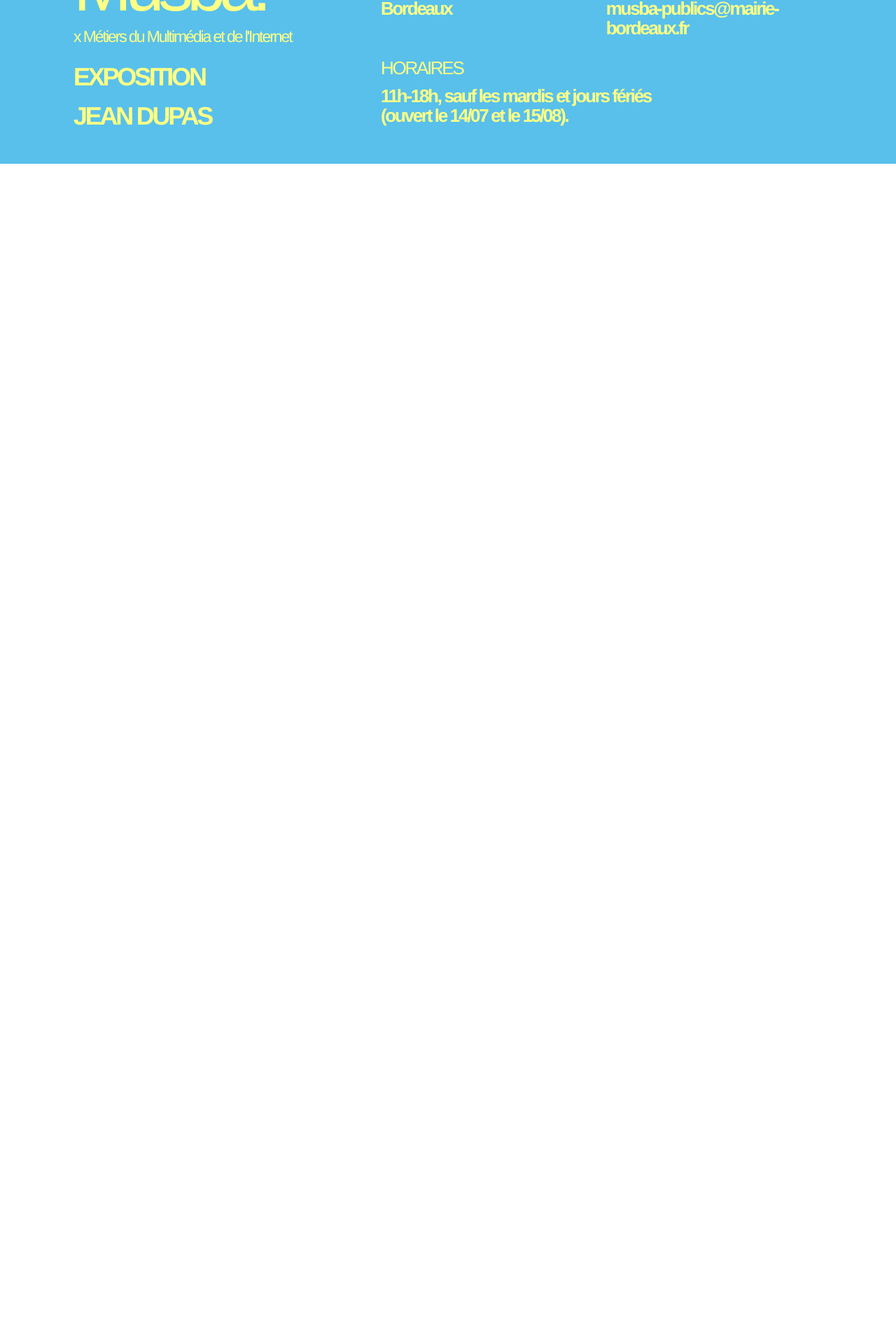
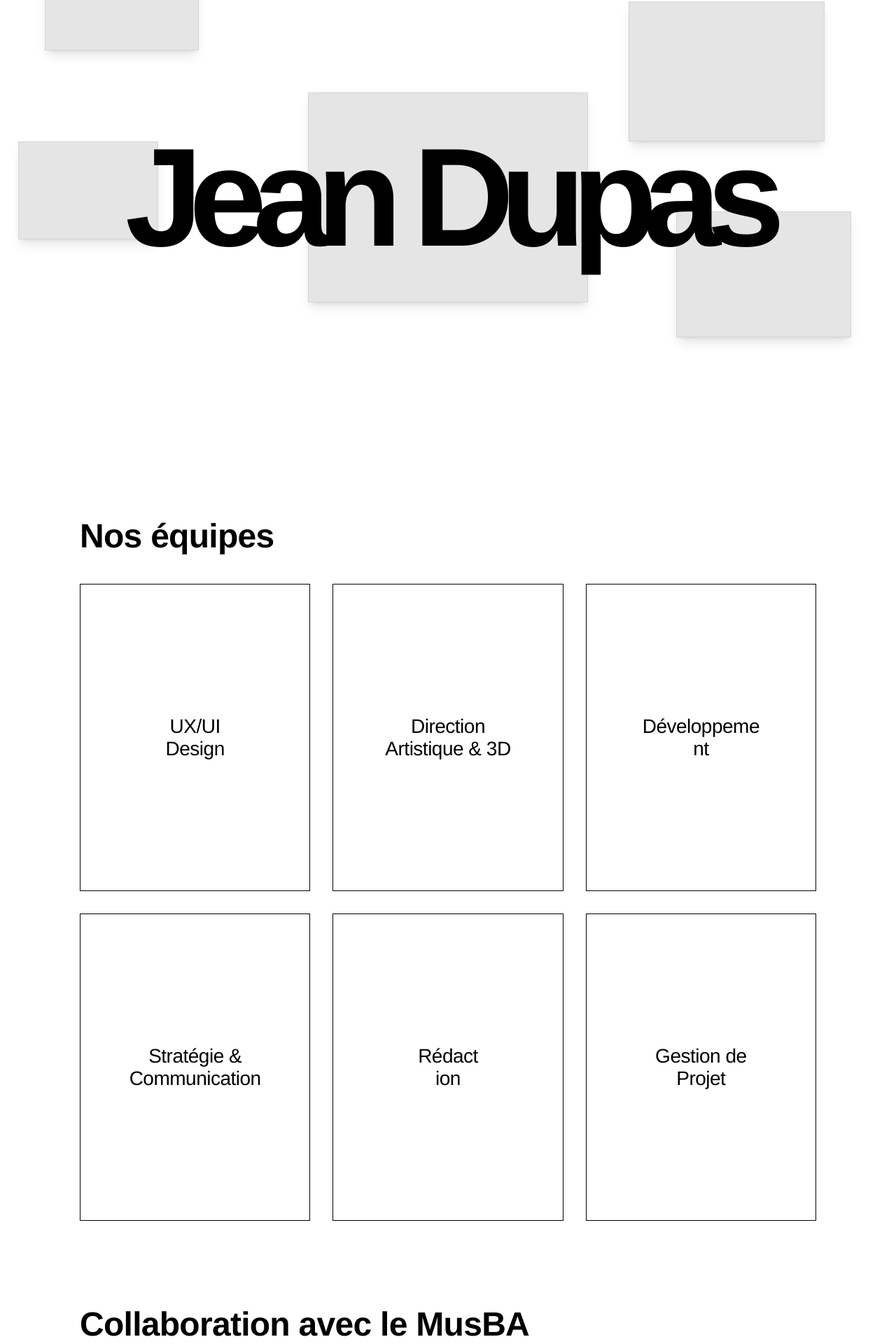
Before and after one commit to Kilian-Beney/Site-de-com, a React (Vite) app: page / in a window 1280 px wide. Shown: the part 800-2720 px from the top of the page at 70% size. Before the commit the page ends 1034 px from the top, so only its background shows below. Built offline with nearby package versions, Linux system fonts and the light colour scheme.

Commit message:
Updated Hero.tsx

```diff
--- a/src/screens/Hero/Hero.tsx
+++ b/src/screens/Hero/Hero.tsx
@@ -1,10 +1,14 @@
 import { useState } from "react";
 import { ArtistBiographySection } from "./sections/ArtistBiographySection";
+import { ArtisticShowcaseSection } from "./sections/ArtisticShowcaseSection";
+import { CollaborationSection } from "./sections/CollaborationSection";
 import { ContactInfoSection } from "./sections/ContactInfoSection";
 import { LogoSection } from "./sections/LogoSection";
 import { NavigationTabsSection } from "./sections/NavigationTabsSection";
+import { ProductionSection } from "./sections/ProductionSection";
 import { ProjectDescriptionSection } from "./sections/ProjectDescriptionSection";
 import { ProjectIntroSection } from "./sections/ProjectIntroSection";
+import { TeamsSection } from "./sections/TeamsSection";
 import { LogbookSection } from "./sections/LogbookSection";
 
 export const Hero = (): JSX.Element => {
@@ -20,6 +24,10 @@ export const Hero = (): JSX.Element => {
         <>
           <ProjectIntroSection />
           <ProjectDescriptionSection />
+          <ArtisticShowcaseSection />
+          <TeamsSection />
+          <CollaborationSection />
+          <ProductionSection />
         </>
       )}
 
--- /dev/null
+++ b/src/screens/Hero/sections/ArtisticShowcaseSection/ArtisticShowcaseSection.tsx
@@ -0,0 +1,29 @@
+export const ArtisticShowcaseSection = (): JSX.Element => {
+  const artworks = [
+    { id: 1, position: "top-[5%] left-[5%]", width: "w-[180px] md:w-[220px]", height: "h-[120px] md:h-[150px]" },
+    { id: 2, position: "top-[15%] right-[8%]", width: "w-[200px] md:w-[280px]", height: "h-[140px] md:h-[200px]" },
+    { id: 3, position: "top-[40%] left-[2%]", width: "w-[150px] md:w-[200px]", height: "h-[100px] md:h-[140px]" },
+    { id: 4, position: "bottom-[25%] right-[5%]", width: "w-[180px] md:w-[250px]", height: "h-[120px] md:h-[180px]" },
+    { id: 5, position: "top-[50%] left-[50%] -translate-x-1/2 -translate-y-1/2", width: "w-[250px] md:w-[400px]", height: "h-[180px] md:h-[300px]", zIndex: "z-20" },
+  ];
+
+  return (
+    <section className="relative w-full h-[600px] md:h-[800px] overflow-hidden bg-white">
+      <div className="absolute inset-0 flex items-center justify-center">
+        {artworks.map((artwork) => (
+          <div
+            key={artwork.id}
+            className={`absolute ${artwork.position} ${artwork.width} ${artwork.height} ${artwork.zIndex || 'z-10'} bg-[#E5E5E5] border border-gray-300 shadow-lg`}
+          >
+          </div>
+        ))}
+      </div>
+
+      <div className="absolute inset-0 flex items-center justify-center pointer-events-none z-30">
+        <h1 className="[font-family:'Helvetica_Neue-Bold',Helvetica] font-bold text-black text-[80px] md:text-[150px] lg:text-[200px] tracking-[-8px] md:tracking-[-15px] lg:tracking-[-20px] leading-none text-center">
+          Jean Dupas
+        </h1>
+      </div>
+    </section>
+  );
+};
--- /dev/null
+++ b/src/screens/Hero/sections/ArtisticShowcaseSection/index.ts
@@ -0,0 +1 @@
+export { ArtisticShowcaseSection } from "./ArtisticShowcaseSection";
--- /dev/null
+++ b/src/screens/Hero/sections/CollaborationSection/CollaborationSection.tsx
@@ -0,0 +1,23 @@
+export const CollaborationSection = (): JSX.Element => {
+  return (
+    <section className="w-full py-12 md:py-16 px-4 md:px-12 lg:px-[114px] bg-white">
+      <h2 className="[font-family:'Helvetica_Neue-Bold',Helvetica] font-bold text-black text-3xl md:text-4xl lg:text-[48px] tracking-[-0.72px] leading-tight mb-8 md:mb-10">
+        Collaboration avec le MusBA
+      </h2>
+
+      <div className="max-w-[900px] flex flex-col gap-6">
+        <p className="[font-family:'Helvetica_Neue-Regular',Helvetica] font-normal text-black text-lg md:text-xl lg:text-[24px] tracking-[-0.5px] leading-relaxed md:leading-[32px]">
+          Le Musée des Beaux-Arts de Bordeaux et le département MMI de l'IUT Bordeaux Montaigne s'associent pour proposer une médiation culturelle innovante autour de l'œuvre de Jean Dupas.
+        </p>
+
+        <p className="[font-family:'Helvetica_Neue-Regular',Helvetica] font-normal text-black text-lg md:text-xl lg:text-[24px] tracking-[-0.5px] leading-relaxed md:leading-[32px]">
+          Notre rôle consiste à concevoir et développer une interface interactive permettant aux visiteurs du musée d'explorer l'univers de l'artiste de manière immersive. Cette collaboration entre institution culturelle et formation universitaire permet de conjuguer expertise muséale et innovation numérique.
+        </p>
+
+        <p className="[font-family:'Helvetica_Neue-Regular',Helvetica] font-normal text-black text-lg md:text-xl lg:text-[24px] tracking-[-0.5px] leading-relaxed md:leading-[32px]">
+          Le dispositif développé enrichit le parcours de visite en donnant accès à des œuvres dispersées dans le monde entier, tout en proposant une expérience narrative unique qui retrace les voyages et les créations de Jean Dupas.
+        </p>
+      </div>
+    </section>
+  );
+};
--- /dev/null
+++ b/src/screens/Hero/sections/CollaborationSection/index.ts
@@ -0,0 +1 @@
+export { CollaborationSection } from "./CollaborationSection";
--- a/src/screens/Hero/sections/ContactInfoSection/ContactInfoSection.tsx
+++ b/src/screens/Hero/sections/ContactInfoSection/ContactInfoSection.tsx
@@ -30,7 +30,7 @@ export const ContactInfoSection = (): JSX.Element => {
             <img className="w-[25px] md:w-[30px] lg:w-[37px] h-1" alt="Vector" src="/vector-1.svg" />
 
             <div className="flex items-center justify-start [font-family:'Helvetica_Neue-Bold',Helvetica] font-bold text-[#ffff85] text-xl md:text-3xl lg:text-4xl tracking-[-2px] md:tracking-[-2.8px] lg:tracking-[-3.24px] leading-tight whitespace-nowrap">
-              JEAN DUPAS
+              JEAN DUPAS & CO
             </div>
           </div>
         </div>
--- a/src/screens/Hero/sections/LogoSection/LogoSection.tsx
+++ b/src/screens/Hero/sections/LogoSection/LogoSection.tsx
@@ -9,16 +9,8 @@ export const LogoSection = (): JSX.Element => {
         x Métiers du Multimédia et de l&apos;Internet
       </div>
 
-      <div className="flex relative items-center gap-4 md:gap-8 lg:gap-[67px] flex-wrap justify-center">
-        <div className="flex items-center justify-center [font-family:'Helvetica_Neue-Bold',Helvetica] font-bold text-[#59c0eb] text-xl md:text-3xl lg:text-4xl text-center tracking-[-2px] md:tracking-[-2.8px] lg:tracking-[-3.24px] leading-tight whitespace-nowrap">
-          EXPOSITION
-        </div>
-
-        <img className="w-[25px] md:w-[30px] lg:w-[37px] h-1" alt="Vector" src="/vector-1.svg" />
-
-        <div className="flex items-center justify-center [font-family:'Helvetica_Neue-Bold',Helvetica] font-bold text-[#59c0eb] text-xl md:text-3xl lg:text-4xl text-center tracking-[-2px] md:tracking-[-2.8px] lg:tracking-[-3.24px] leading-tight whitespace-nowrap">
-          JEAN DUPAS
-        </div>
+      <div className="flex items-center justify-center [font-family:'Helvetica_Neue-Bold',Helvetica] font-bold text-[#59c0eb] text-base md:text-lg lg:text-xl text-center tracking-[-1px] md:tracking-[-1.5px] lg:tracking-[-2px] leading-tight">
+        JEAN DUPAS & CO - LE GRAND ART DECO
       </div>
     </section>
   );
--- /dev/null
+++ b/src/screens/Hero/sections/ProductionSection/ProductionSection.tsx
@@ -0,0 +1,28 @@
+export const ProductionSection = (): JSX.Element => {
+  const photos = Array(6).fill(null);
+
+  return (
+    <section className="w-full py-12 md:py-16 px-4 md:px-12 lg:px-[114px] bg-white">
+      <h2 className="[font-family:'Helvetica_Neue-Bold',Helvetica] font-bold text-black text-3xl md:text-4xl lg:text-[48px] tracking-[-0.72px] leading-tight mb-6">
+        Réalisation
+      </h2>
+
+      <p className="[font-family:'Helvetica_Neue-Regular',Helvetica] font-normal text-black text-lg md:text-xl lg:text-[24px] tracking-[-0.5px] leading-relaxed md:leading-[32px] mb-10 max-w-[900px]">
+        Découvrez le processus de création et les différentes étapes du développement de l'expérience interactive tablette.
+      </p>
+
+      <div className="grid grid-cols-1 md:grid-cols-2 lg:grid-cols-3 gap-6 md:gap-8">
+        {photos.map((_, index) => (
+          <div
+            key={index}
+            className="aspect-square bg-[#E5E5E5] border border-gray-300 rounded-none flex items-center justify-center"
+          >
+            <span className="[font-family:'Helvetica_Neue-Regular',Helvetica] font-normal text-gray-500 text-lg md:text-xl">
+              Photo
+            </span>
+          </div>
+        ))}
+      </div>
+    </section>
+  );
+};
--- /dev/null
+++ b/src/screens/Hero/sections/ProductionSection/index.ts
@@ -0,0 +1 @@
+export { ProductionSection } from "./ProductionSection";
--- /dev/null
+++ b/src/screens/Hero/sections/TeamsSection/TeamsSection.tsx
@@ -0,0 +1,49 @@
+export const TeamsSection = (): JSX.Element => {
+  const teams = [
+    {
+      title: "UX/UI\nDesign",
+      description: "",
+    },
+    {
+      title: "Direction\nArtistique & 3D",
+      description: "",
+    },
+    {
+      title: "Développeme\nnt",
+      description: "",
+    },
+    {
+      title: "Stratégie &\nCommunication",
+      description: "",
+    },
+    {
+      title: "Rédact\nion",
+      description: "",
+    },
+    {
+      title: "Gestion de\nProjet",
+      description: "",
+    },
+  ];
+
+  return (
+    <section className="w-full py-12 md:py-16 px-4 md:px-12 lg:px-[114px] bg-white">
+      <h2 className="[font-family:'Helvetica_Neue-Bold',Helvetica] font-bold text-black text-3xl md:text-4xl lg:text-[48px] tracking-[-0.72px] leading-tight mb-8 md:mb-12">
+        Nos équipes
+      </h2>
+
+      <div className="grid grid-cols-1 md:grid-cols-2 lg:grid-cols-3 gap-6 md:gap-8">
+        {teams.map((team, index) => (
+          <div
+            key={index}
+            className="flex flex-col items-center justify-center border border-black rounded-none p-8 md:p-10 aspect-[3/4] bg-white hover:bg-gray-50 transition-colors"
+          >
+            <h3 className="[font-family:'Helvetica_Neue-Medium',Helvetica] font-medium text-black text-xl md:text-2xl lg:text-[28px] tracking-[-0.5px] leading-tight text-center whitespace-pre-line">
+              {team.title}
+            </h3>
+          </div>
+        ))}
+      </div>
+    </section>
+  );
+};
--- /dev/null
+++ b/src/screens/Hero/sections/TeamsSection/index.ts
@@ -0,0 +1 @@
+export { TeamsSection } from "./TeamsSection";
```
